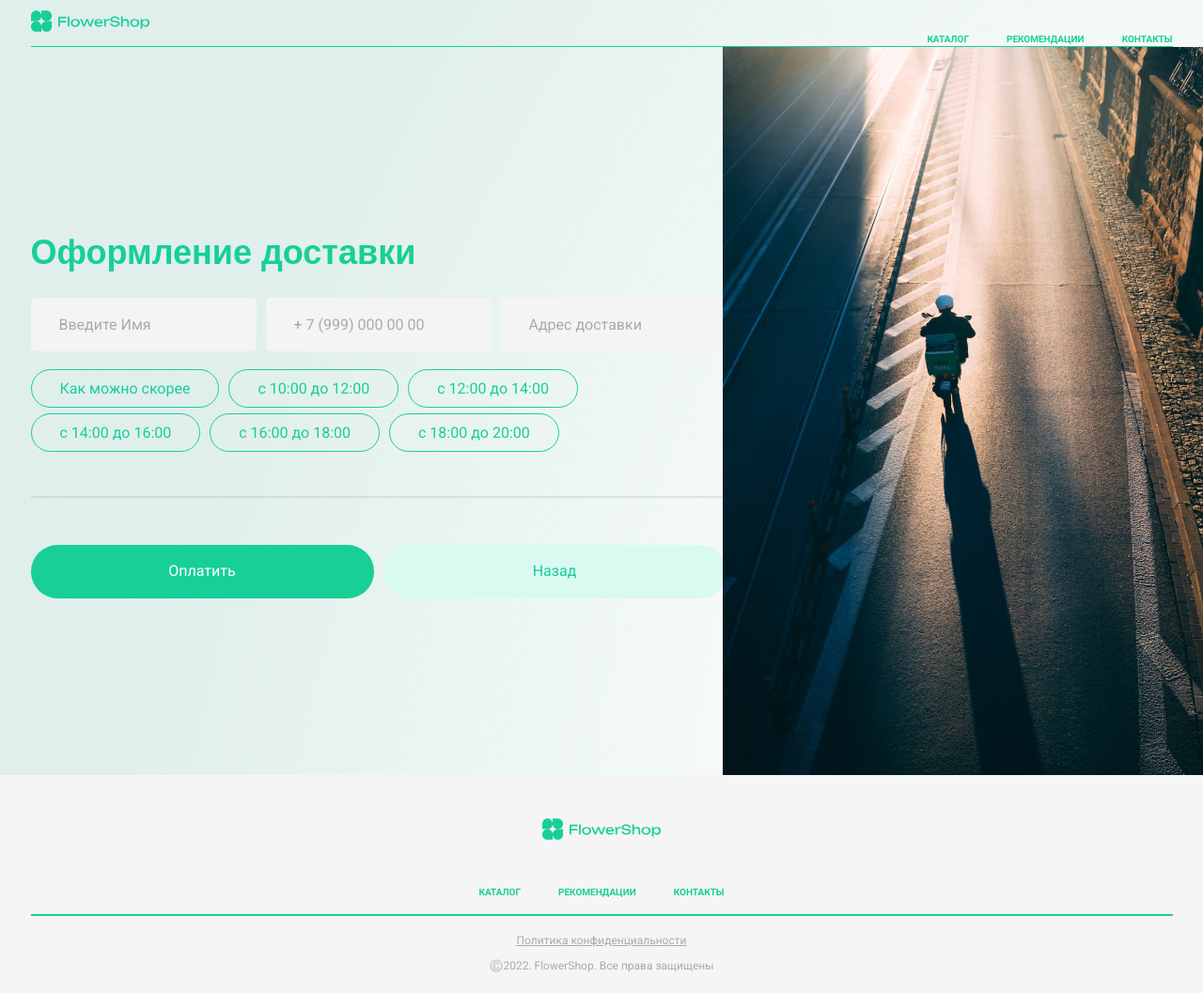
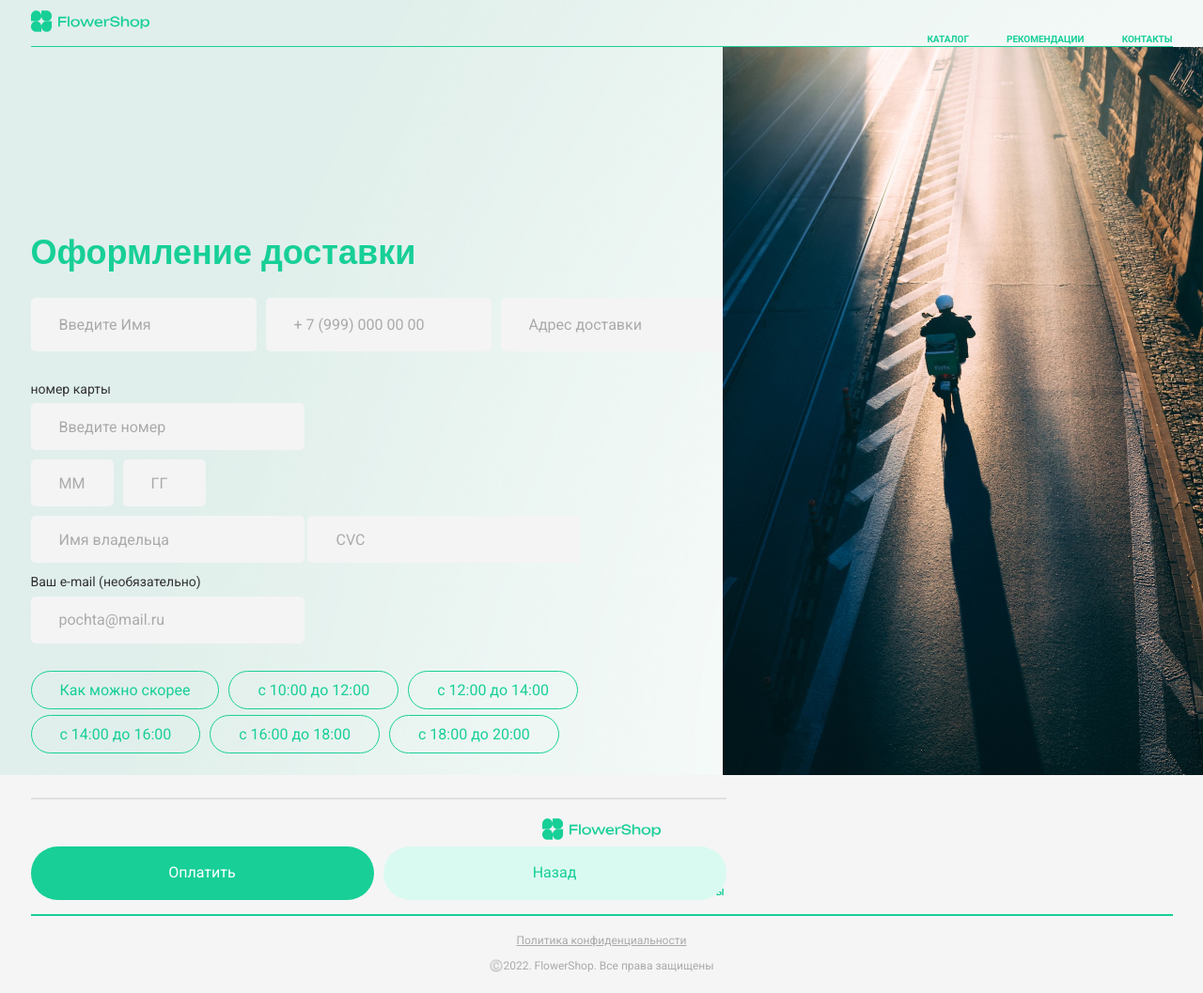
Before and after one commit to MaxHC-vlop/FlowerShop, a Django app: page /order/1 in a window 1280 px wide. Shown: the whole page at 94% size. Run offline with Django 4.2, Linux system fonts and the light colour scheme; parts of the project's set-up code (start-up, migrations or seed data) failed here and were passed over; some web fonts are replaced.

Commit message:
Update order.view

```diff
--- a/flowersapp/views.py
+++ b/flowersapp/views.py
@@ -4,7 +4,7 @@ from django.views.decorators.csrf import csrf_exempt
 
 from flowersapp.bot import tg_send_message
 from flowersapp.models import Bouquet, BouquetQuiz, Buyer
-from flowersapp.models import Consultation, Order
+from flowersapp.models import Consultation, Order, Payment
 
 
 KRASNOYARSK_CENTER = [56.010569, 92.852572]
@@ -78,22 +78,41 @@ def order(request, slug):
         address = request.POST.get('adres')
         delivery_time = request.POST.get('orderTime')
 
+        сard_number = request.POST.get('cardNum')
+        month = request.POST.get('cardMm')
+        year = request.POST.get('cardGg')
+        owner_name = request.POST.get('cardFname')
+        cvv = request.POST.get('cardCvc')
+        email = request.POST.get('mail')
+
+        payment, created = Payment.objects.get_or_create(
+            сard_number=сard_number,
+            defaults={
+                'owner_name': owner_name,
+                'month': month,
+                'year': year,
+                'cvv': cvv
+            }
+        )
+
         bouquet = Bouquet.objects.get(id=slug)
         buyer, created = Buyer.objects.get_or_create(
             phonenumber=phonenumber,
             defaults={
-                'full_name': full_name
+                'full_name': full_name,
+                'email': email,
+                'payment': payment
             },
         )
+
         Order.objects.create(
             buyer=buyer,
             delivery_time=delivery_time,
             bouquet=bouquet,
             price=bouquet.price,
-            address=address
+            address=address,
+            payment=payment
         )
-
-        return render(request, 'order-step.html')
 
     return render(request, 'order.html')
 
--- a/templates/order.html
+++ b/templates/order.html
@@ -20,6 +20,23 @@ document.querySelector('input[type=radio]').onclick = function(e) {
 								<input type="text" name="fname" class="order__form_input" placeholder="Введите Имя" required>
 								<input type="text" name="tel" class="order__form_input" placeholder="+ 7 (999) 000 00 00" required>
 								<input type="text" name="adres" class="order__form_input" placeholder="Адрес доставки" required>
+							</div>
+							<div class="order__form_block">
+								<div class="order__form_items">
+									<div class="order__form_intro">номер карты</div>
+									<input type="text" name="cardNum" class="order__form_input orderStep_form_input" placeholder="Введите номер" required>
+									<div class="order__form_item fic">
+										<input type="text" name="cardMm" class="order__form_input orderStep_form_input" placeholder="ММ" required>
+										<input type="text" name="cardGg" class="order__form_input orderStep_form_input" placeholder="ГГ" required>
+									</div>
+
+									<input type="text" name="cardFname" class="order__form_input orderStep_form_input" placeholder="Имя владельца" required>
+									<input type="text" name="cardCvc" class="order__form_input orderStep_form_input" placeholder="CVC" required>
+								</div>
+								<div class="order__form_items">
+									<div class="order__form_intro">Ваш e-mail (необязательно)</div>
+									<input type="email" name="mail" class="order__form_input orderStep_form_input" placeholder="pochta@mail.ru">
+								</div>
 							</div>
 							<div class="order__form_btns fic">
 								<div class="order__form_radioBlock ">
```
